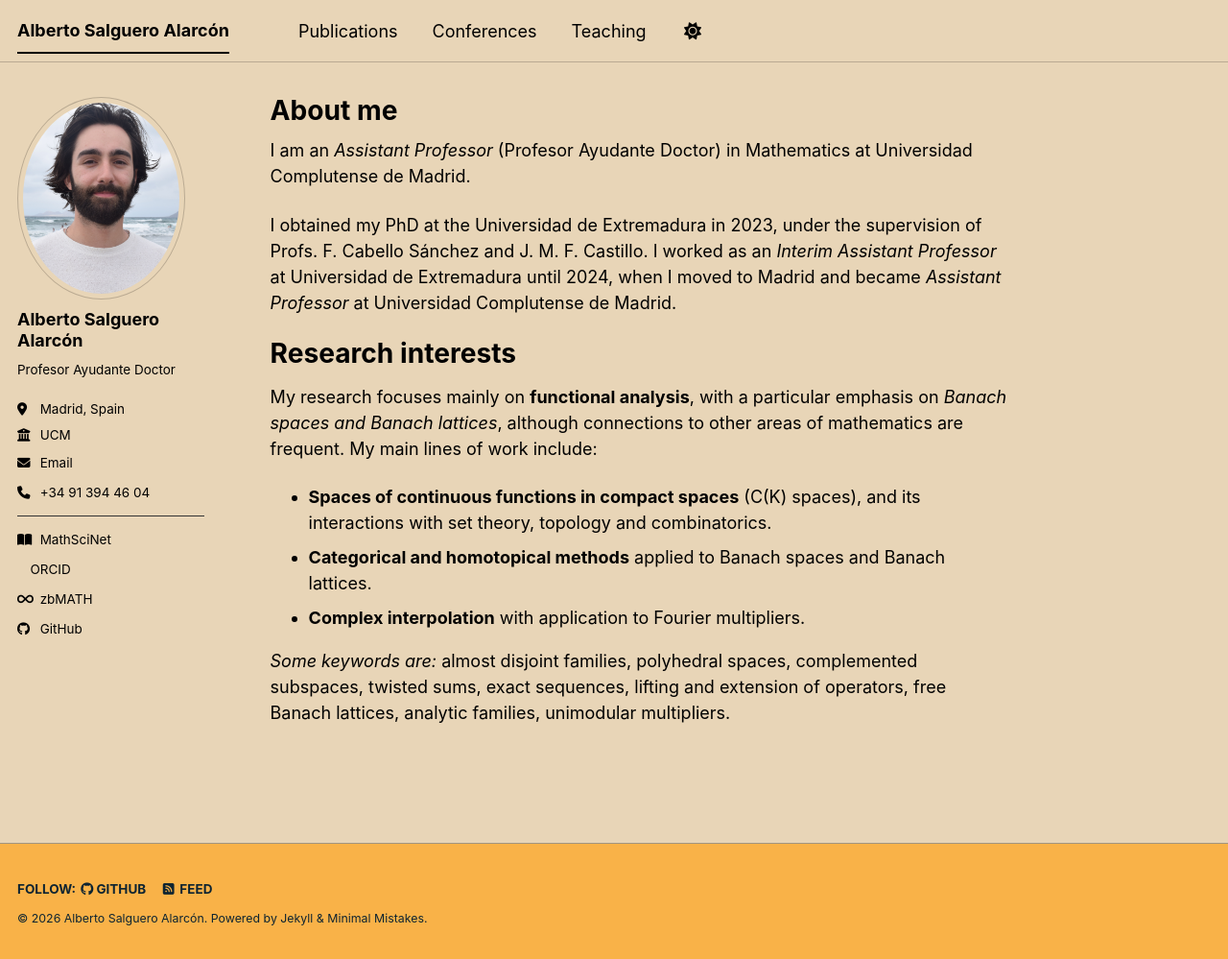
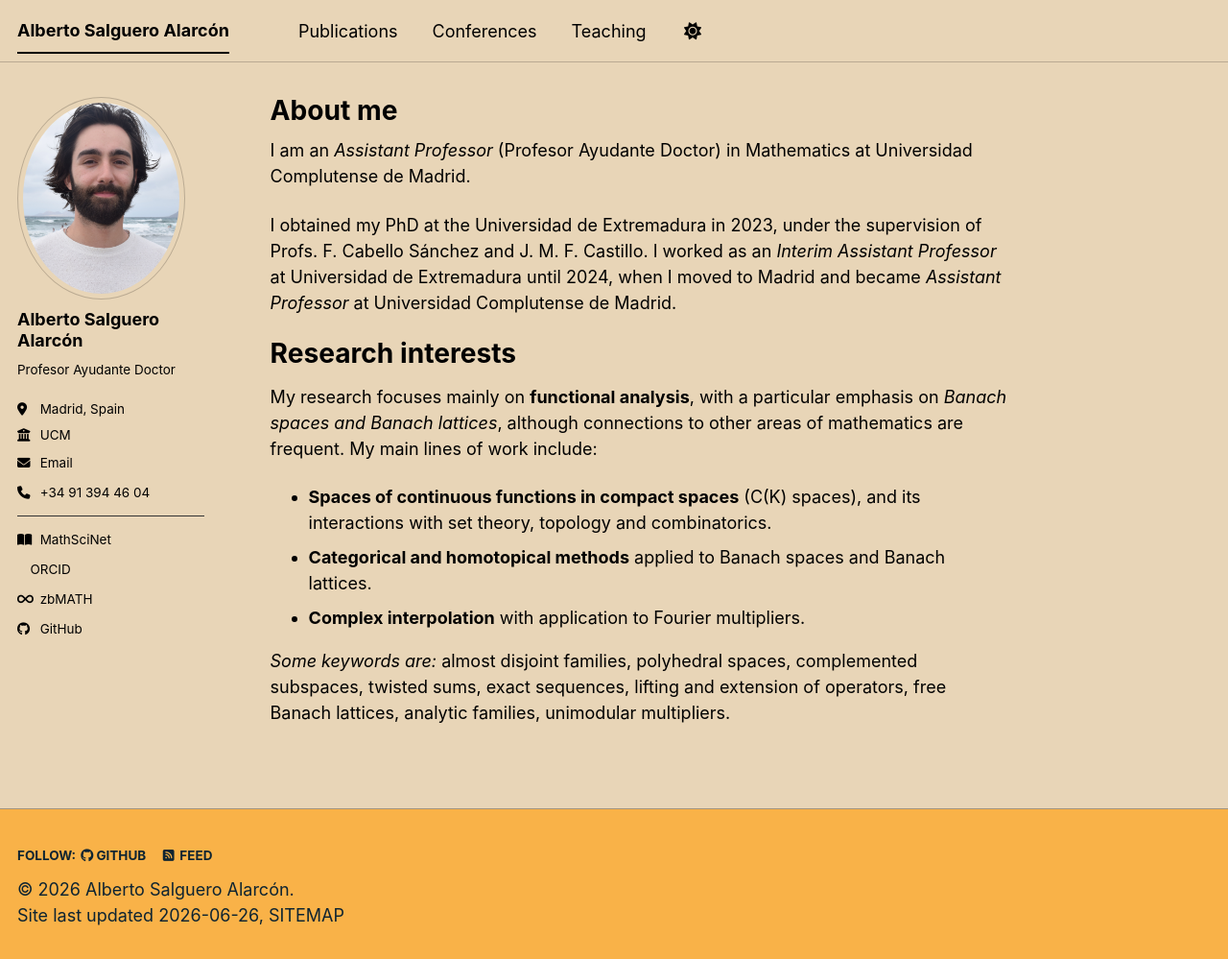
Before and after one commit to salgueroalarcon/salgueroalarcon.github.io, a Jekyll site: the page built from _pages/about.md, in a window 1280 px wide and 999 px high. Shown: the whole window at 96% size. Built offline with Jekyll 4.4.1, drawn with Linux system fonts in a browser that asks for light colours; a style sheet for code colours, icons or effects is not loaded.

Commit message:
Refactor footer copyright section
Removed copyright div and updated footer content.

```diff
--- a/_includes/footer.html
+++ b/_includes/footer.html
@@ -27,6 +27,5 @@
   }
 </style>
 
-<div class="page__footer-copyright">
-  &copy; {{ site.time | date: '%Y' }} {{ site.name | default: site.title }}. {{ site.data.ui-text[site.locale].powered_by | default: "Powered by" }} <a href="https://jekyllrb.com" rel="nofollow">Jekyll</a> &amp; <a href="https://mademistakes.com/work/minimal-mistakes-jekyll-theme/" rel="nofollow">Minimal Mistakes</a>.
-</div>
+ &copy; {{ site.time | date: '%Y' }} {{ site.name | default: site.title }}.<br />
+  Site last updated {{ "now" | date: '%Y-%m-%d' }}, <a href="/sitemap/" style="text-transform: uppercase;">{{ site.data.ui-text[site.locale].site_map | default: "Sitemap" }}</a>
```
